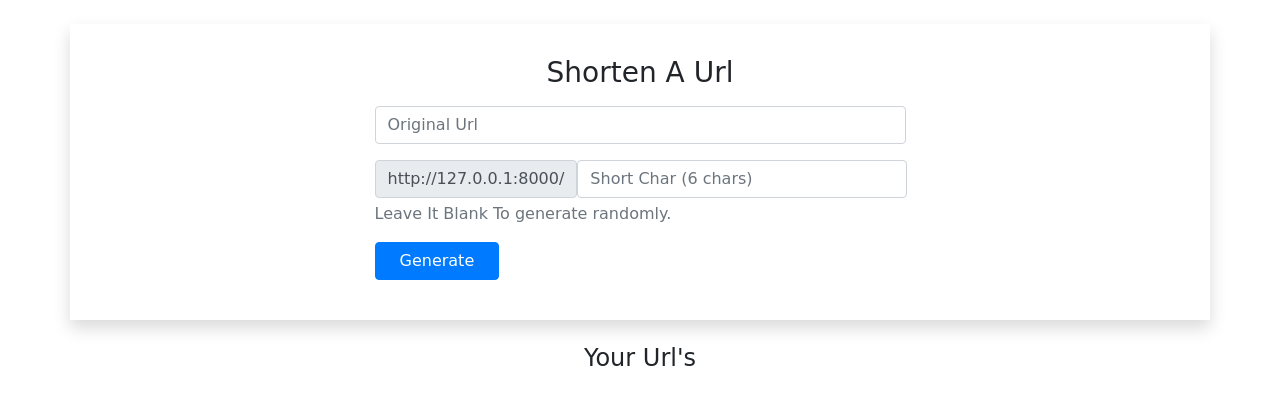
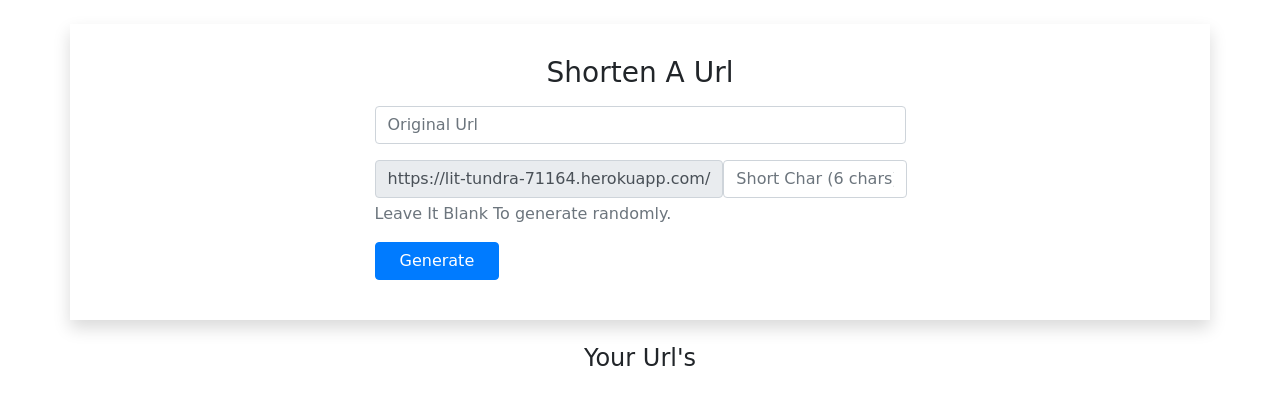
Before and after one commit to Farabi07/URLshortner_Deploy, a Django app: template templates/dashboard.html in a window 1280 px wide. Shown: the part 56-461 px from the top of the page. Run offline with Django 4.2, Linux system fonts and the light colour scheme; the template is opened without the code that fills it, so the values that code supplies are empty; some libraries are stand-ins or nearby versions; some web fonts are replaced.

Commit message:
Host Commit

```diff
--- a/URLshortner/settings.py
+++ b/URLshortner/settings.py
@@ -41,7 +41,7 @@ INSTALLED_APPS = [
     'django.contrib.sessions',
     'django.contrib.messages',
     'django.contrib.staticfiles',
-    'rest_framework.authtoken',
+    'rest_framework',
     'knox',
     'users',
     'authentication',
--- a/templates/dashboard.html
+++ b/templates/dashboard.html
@@ -28,7 +28,7 @@
                 </div>
                 <div class="form-group">
                     <div class="input-group-prepend">
-                        <div class="input-group-text">http://127.0.0.1:8000/</div>
+                        <div class="input-group-text">https://lit-tundra-71164.herokuapp.com/</div>
                         <input type="text" name="short" class="form-control" placeholder="Short Char (6 chars)"
                             maxlength="6" id="short">
 
@@ -64,7 +64,7 @@
                 </p>
 
                 <p>Shorten : <a href="http://127.0.0.1:8000/{{ u.short_query }}/" target="_blank"
-                        class="card-link">http://127.0.0.1:8000/{{ u.short_query }}/</a></p>
+                        class="card-link">https://lit-tundra-71164.herokuapp.com/{{ u.short_query }}/</a></p>
                 <div class="row justify-content-between">
                     <div class="col-6 col-sm-6 ">
                         <h3>Visits : {{ u.visits }} </h3>
```
Also changed, not shown: db.sqlite3.
